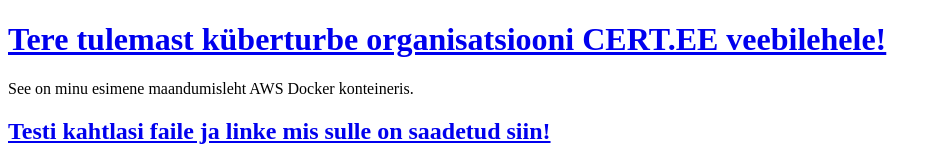
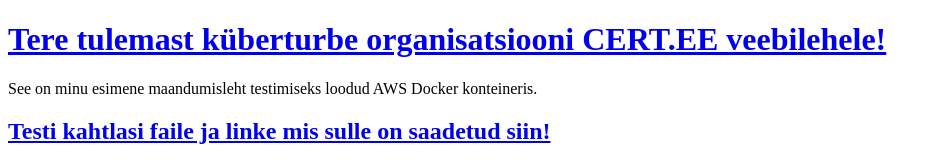
Before and after one commit to indrekkuusk/AWS-test, a plain HTML site: page index.html in a window 1280 px wide. Shown: the top 162 px of the page, without its empty margins (0-942 px from the left). Drawn offline with Linux system fonts and the light colour scheme.

Commit message:
index.html versioon 2

```diff
--- a/index.html
+++ b/index.html
@@ -6,7 +6,7 @@
 </head>
 <body>
     <h1><a href="https://www.cert.ee">Tere tulemast küberturbe organisatsiooni CERT.EE veebilehele!</a></h1>
-    <p>See on minu esimene maandumisleht AWS Docker konteineris.</p>
+    <p>See on minu esimene maandumisleht testimiseks loodud AWS Docker konteineris.</p>
 
     <h2><a href="https://cuckoo.cert.ee">Testi kahtlasi faile ja linke mis sulle on saadetud siin!</a></h2>
     <p>See on CERT.EE tööriist cuckoo.cert.ee!</p>
```
